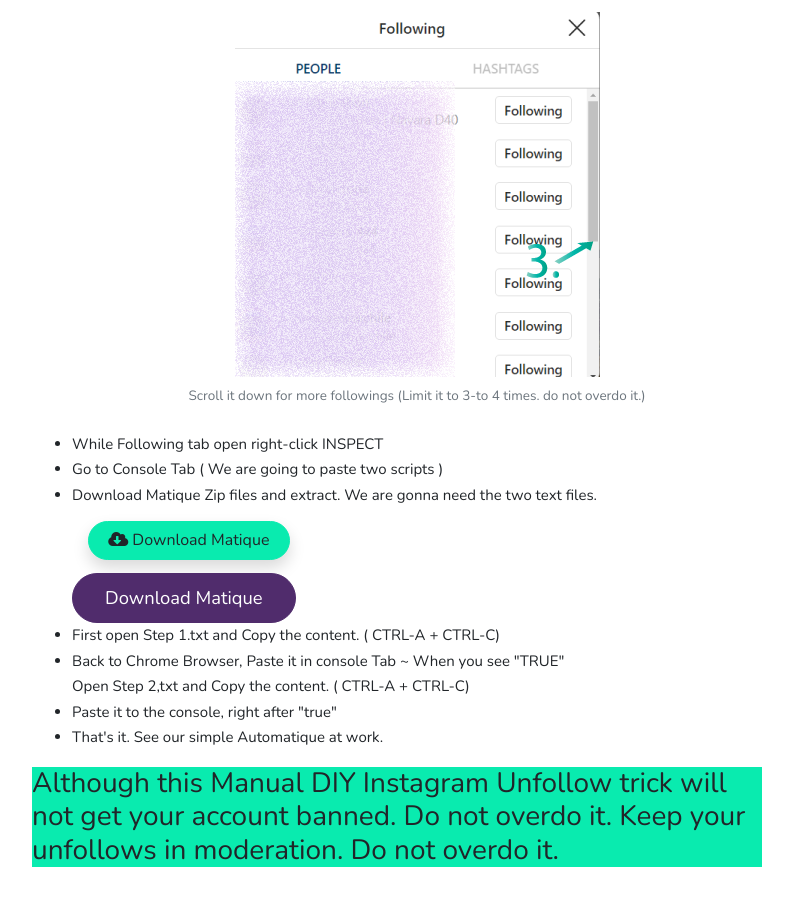
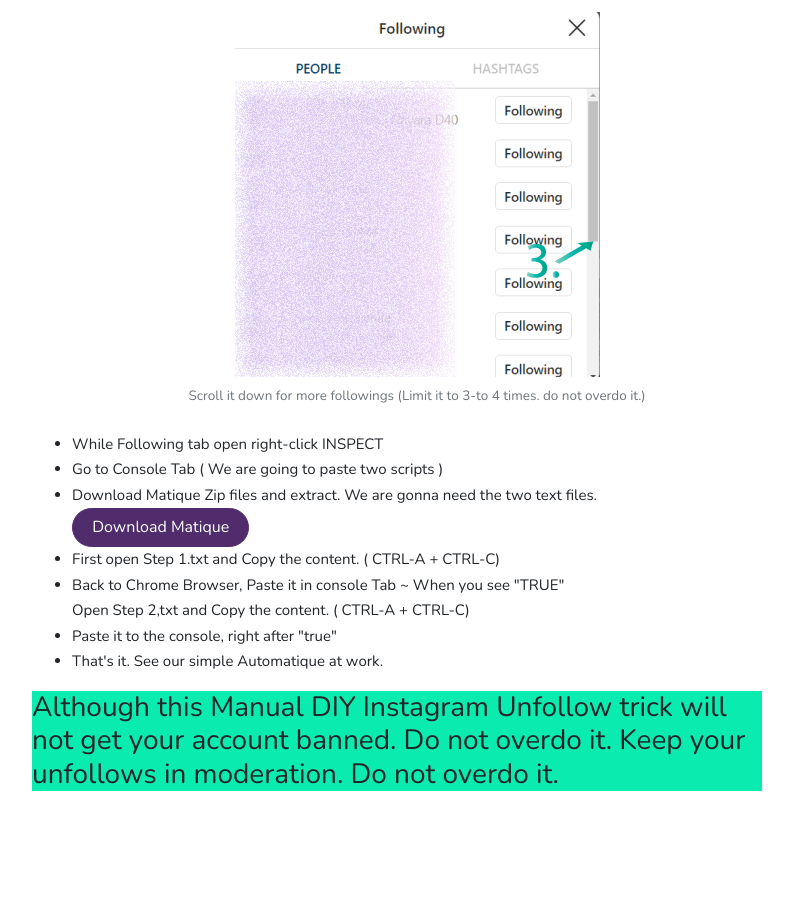
Before and after one commit to mediamatique/Instamatique, a plain HTML site: page index.html in a window 1280 px wide. Shown: the part 1014-1919 px from the top of the page, without its empty margins (243-1036 px from the left). After the commit the page ends 1885 px from the top, so only its background shows below. Drawn offline with nearby package versions, Linux system fonts and the light colour scheme.

Commit message:
Update index.html

```diff
--- a/index.html
+++ b/index.html
@@ -90,10 +90,7 @@ HEADER
 			<li> While Following tab open right-click INSPECT </li>
 			<li> Go to Console Tab ( We are going to paste two scripts )
 			<li> Download Matique Zip files and extract. We are gonna need the two text files. </li>
-						<span class="nav-link" href="#">
-			<a class="btn btn-info btn-round shadow" href="#" data-toggle="modal" data-target="#modal_newsletter"><i class="fas fa-cloud-download-alt"></i> Download Matique <a href="https://mediamatique.github.io/Instamatique/matique.zip" class="downloadzip" class="hidden"></a>
-			</a>
-			</span><a href="https://mediamatique.github.io/Instamatique/matique.zip" class="btn btn-lg btn-primary btn-round">Download Matique</a>
+						<a href="https://mediamatique.github.io/Instamatique/matique.zip" class="btn btn-primary btn-round">Download Matique</a>
 			<li> First open Step 1.txt and Copy the content.  ( CTRL-A + CTRL-C)</li>
 			<li>Back to Chrome Browser, Paste it in console Tab ~ When you see "TRUE"</li>
 		</li>Open Step 2,txt and  Copy the content.  ( CTRL-A + CTRL-C)</li>
```
